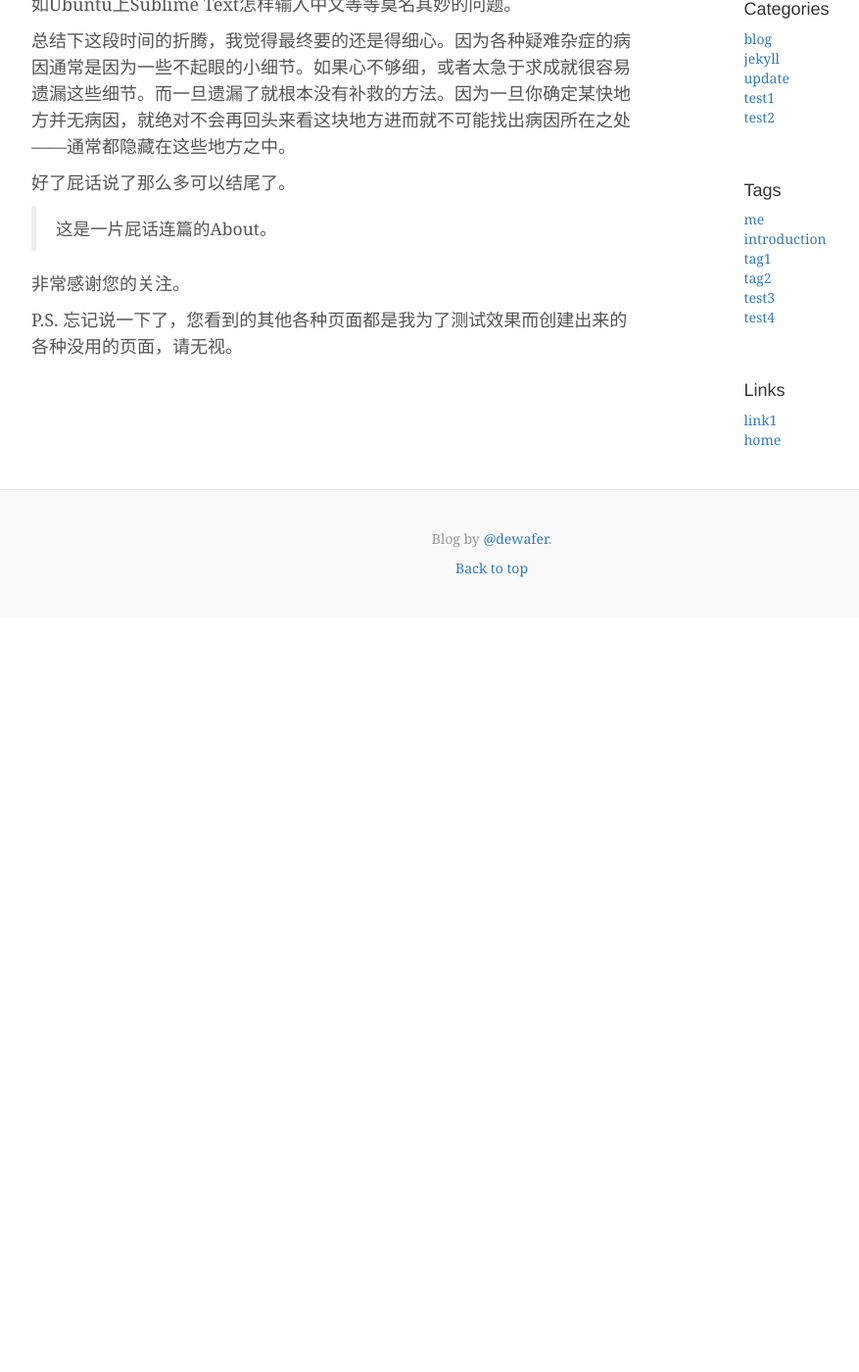
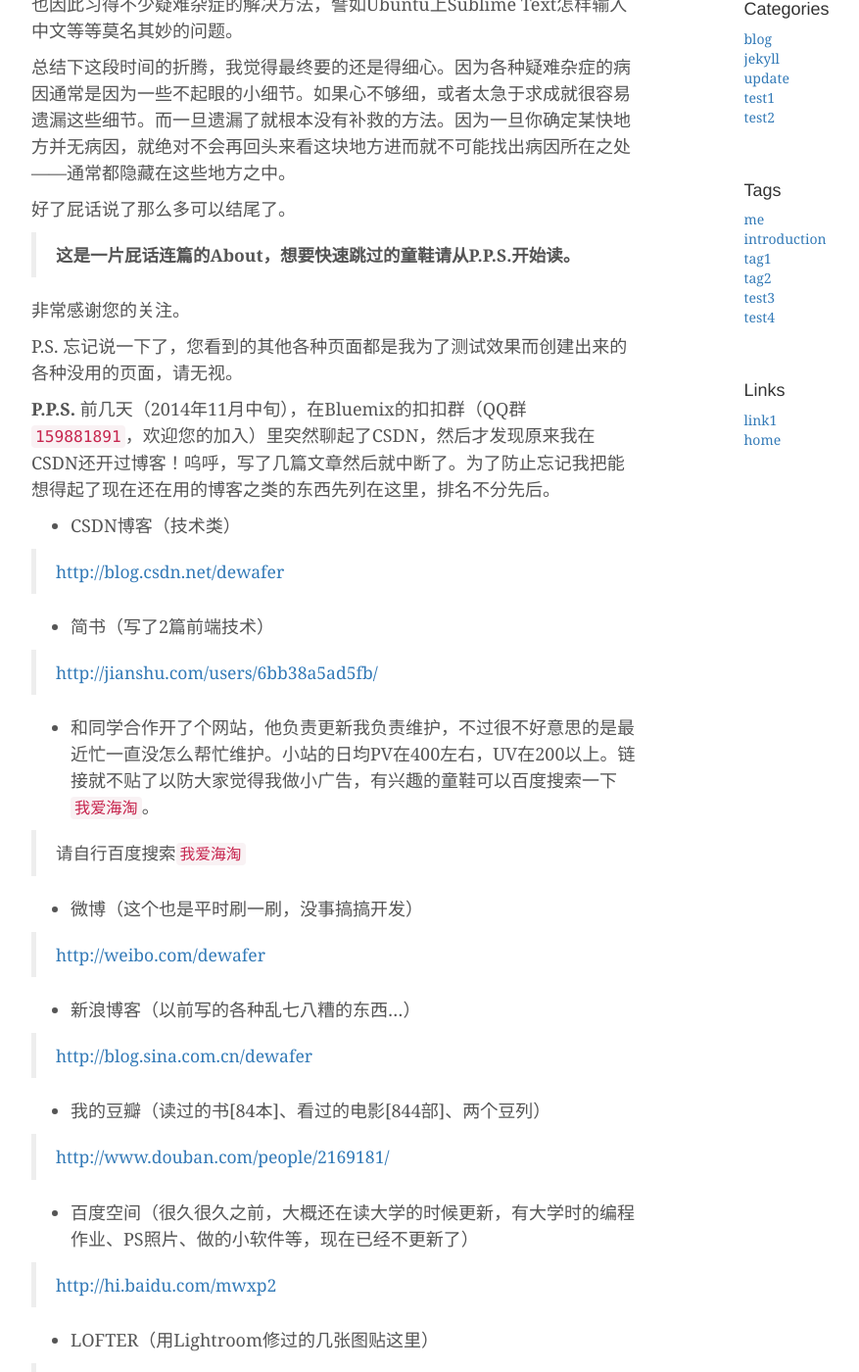
Before and after one commit to dewafer/dewafer.github.io, a Jekyll site: the page built from about.md, in a window 1280 px wide and 1400 px high, scrolled down 286 px. Shown: the whole window at 98% size, without its empty margins (138-1015 px from the left). Built offline with Jekyll 4.4.1, drawn with Linux system fonts in a browser that asks for light colours; nearby versions of some CDN libraries; before the commit the page ends 916 px from its top, so only the background shows below that; some of the changed text lies outside the part shown.

Commit message:
append more to about.md

```diff
--- a/about.md
+++ b/about.md
@@ -6,14 +6,89 @@ menu-order: 20
 about: 这只是一个关于页面。
 ---
 
-这些页面是我用[Bootstrap](http://www.bootcss.com)、[jQuery](http://jquery.com)和[Jekyll](http://jekyllrb.com)搭建在[GitHub Pages](http://pages.github.com)上的，花费了不少心血。用[jekyll](http://jekyllrb.com/)写博客绝对是一件抽筋的事情，通常是博客还没开始写解决各种问题的时间倒是花了不少，也因此习得不少疑难杂症的解决方法，譬如Ubuntu上Sublime Text怎样输入中文等等莫名其妙的问题。
+这些页面是我用[Bootstrap](http://www.bootcss.com)、[jQuery](http://jquery.com)和[Jekyll](http://jekyllrb.com)、自己的单反、Lightroom和GIMP等搭建在[GitHub Pages](http://pages.github.com)上的，花费了不少心血。用[jekyll](http://jekyllrb.com/)写博客绝对是一件抽筋的事情，通常是博客还没开始写解决各种问题的时间倒是花了不少，也因此习得不少疑难杂症的解决方法，譬如Ubuntu上Sublime Text怎样输入中文等等莫名其妙的问题。
 
 总结下这段时间的折腾，我觉得最终要的还是得细心。因为各种疑难杂症的病因通常是因为一些不起眼的小细节。如果心不够细，或者太急于求成就很容易遗漏这些细节。而一旦遗漏了就根本没有补救的方法。因为一旦你确定某快地方并无病因，就绝对不会再回头来看这块地方进而就不可能找出病因所在之处——通常都隐藏在这些地方之中。
 
 好了屁话说了那么多可以结尾了。
 
-> 这是一片屁话连篇的About。
+> **这是一片屁话连篇的About，想要快速跳过的童鞋请从P.P.S.开始读。**
 
 非常感谢您的关注。
 
+
 P.S. 忘记说一下了，您看到的其他各种页面都是我为了测试效果而创建出来的各种没用的页面，请无视。
+
+
+**P.P.S.** 前几天（2014年11月中旬），在Bluemix的扣扣群（QQ群`159881891`，欢迎您的加入）里突然聊起了CSDN，然后才发现原来我在CSDN还开过博客！呜呼，写了几篇文章然后就中断了。为了防止忘记我把能想得起了现在还在用的博客之类的东西先列在这里，排名不分先后。
+
+
+
+* CSDN博客（技术类）
+
+> [http://blog.csdn.net/dewafer](http://blog.csdn.net/dewafer)
+
+
+* 简书（写了2篇前端技术）
+
+> [http://jianshu.com/users/6bb38a5ad5fb/](http://www.jianshu.com/users/6bb38a5ad5fb/)
+
+
+* 和同学合作开了个网站，他负责更新我负责维护，不过很不好意思的是最近忙一直没怎么帮忙维护。小站的日均PV在400左右，UV在200以上。链接就不贴了以防大家觉得我做小广告，有兴趣的童鞋可以百度搜索一下`我爱海淘`。
+
+> 请自行百度搜索`我爱海淘`
+
+
+* 微博（这个也是平时刷一刷，没事搞搞开发）
+
+> [http://weibo.com/dewafer](http://weibo.com/dewafer)
+
+
+* 新浪博客（以前写的各种乱七八糟的东西...）
+
+> [http://blog.sina.com.cn/dewafer](http://blog.sina.com.cn/dewafer)
+
+
+* 我的豆瓣（读过的书[84本]、看过的电影[844部]、两个豆列）
+
+> [http://www.douban.com/people/2169181/](http://www.douban.com/people/2169181/)
+
+
+* 百度空间（很久很久之前，大概还在读大学的时候更新，有大学时的编程作业、PS照片、做的小软件等，现在已经不更新了）
+
+> [http://hi.baidu.com/mwxp2](http://hi.baidu.com/mwxp2)
+
+
+* LOFTER（用Lightroom修过的几张图贴这里）
+
+> [http://aphotoor.lofter.com/](http://aphotoor.lofter.com/)
+
+
+* 163博客（曾经在这里写过很多个人日记，不过你们看不到啦～都隐藏掉了，链接就不贴了）
+
+> 【163博客】（没有链接）
+
+
+* Google Code（曾经的个人代码仓库，现因大陆Google不能访问就不更新了）
+
+> [http://code.google.com/p/dewafercodelib/](http://code.google.com/p/dewafercodelib/)
+
+
+* GitHub（现在在用的个人代码仓库，时不时会上传下载些东西）
+
+> [https://github.com/dewafer](https://github.com/dewafer)
+
+
+* JazzHub（公司的代码托管站，现在改名叫DevOps了。集成了Eclipse Orion，可以Web浏览器作为IDE方式在线开发部署应用。不过因为*你懂的*原因，国内上速度很慢。曾经因为要参加一次社内的全球性比赛就搞上了JazzHub，现在上面有些和Bluemix有关的或从GitHub上镜像过来的项目）
+
+> [https://hub.jazz.net/user/dewafer](https://hub.jazz.net/user/dewafer)
+
+
+* 知乎（我只看看，不说话，曾经受人邀请过回答问题但是我匿名回答的。）
+
+> [http://www.zhihu.com/people/dewafer](http://www.zhihu.com/people/dewafer)
+
+
+* 嗯，能想到的暂时就这么多了，QQ空间、人人、开心网什么的就放过把，除了能出售的个人信息外基本没有什么有用的东西的。
+
+> ...
```
